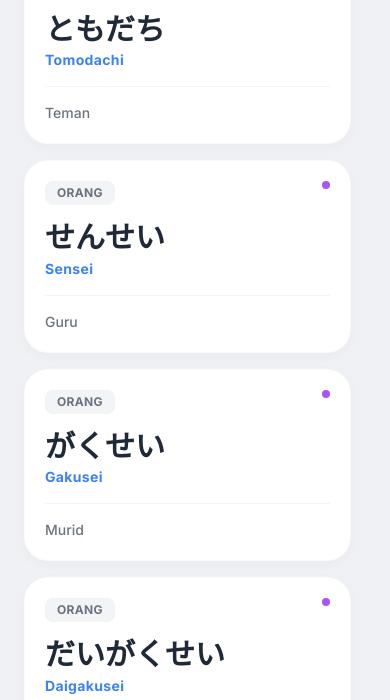
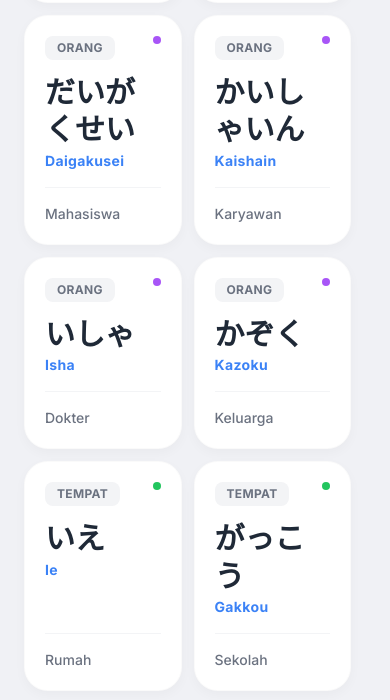
Before and after one commit to Kaa278/dklearnjpn, a plain HTML site: page index.html in a window 390 px wide. Shown: the part 870-1570 px from the top of the page. Drawn offline with nearby package versions, Linux system fonts and the light colour scheme.

Commit message:
Change mobile grid to 2 columns for better card sizing

```diff
--- a/style.css
+++ b/style.css
@@ -76,7 +76,8 @@ body {
 
 @media (max-width: 480px) {
     .bento-grid {
-        grid-template-columns: 1fr;
+        grid-template-columns: repeat(2, 1fr);
+        gap: 12px;
     }
 }
 
```
